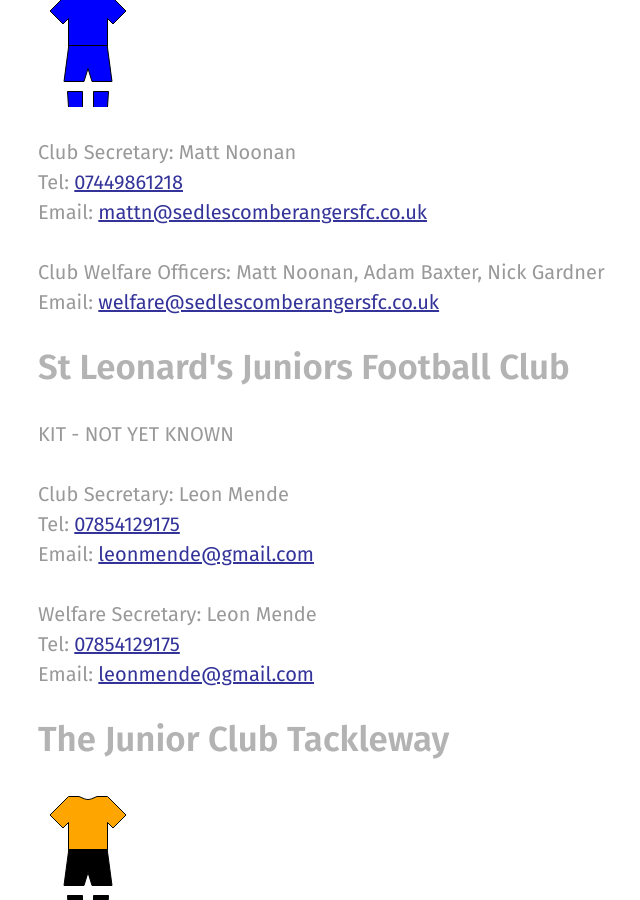
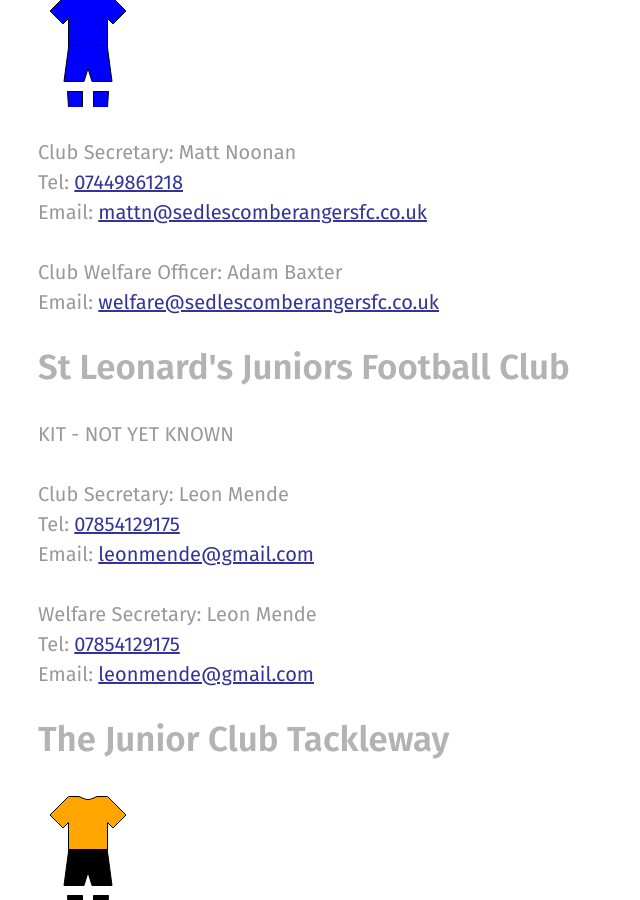
Before and after one commit to rotherleague/Rother, a Jekyll site: the page built from clubs.md, in a window 1280 px wide and 900 px high, scrolled down 12667 px. Shown: the whole window, without its empty margins (42-682 px from the left). Built offline with Jekyll 4.4.1, drawn with Linux system fonts in a browser that asks for light colours; nearby versions of some CDN libraries.

Commit message:
Update sedlescombe.html

```diff
--- a/_includes/clubs/sedlescombe.html
+++ b/_includes/clubs/sedlescombe.html
@@ -5,5 +5,5 @@
     Tel: <a href="tel:07449861218">07449861218</a><br>
 Email: <a href="mailto:mattn@sedlescomberangersfc.co.uk">mattn@sedlescomberangersfc.co.uk</a></p>
 
-<p>Club Welfare Officers: Matt Noonan, Adam Baxter, Nick Gardner<br>
+<p>Club Welfare Officer: Adam Baxter<br>
 Email: <a href="mailto:welfare@sedlescomberangersfc.co.uk">welfare@sedlescomberangersfc.co.uk</a></p>
```
